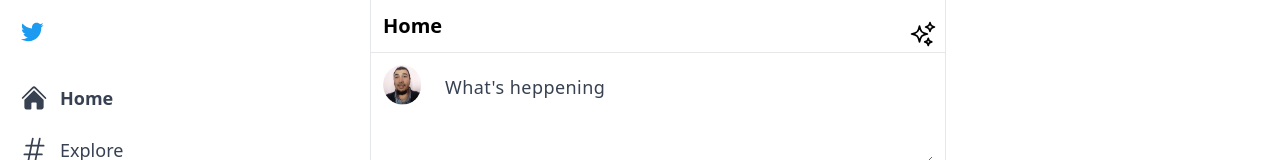
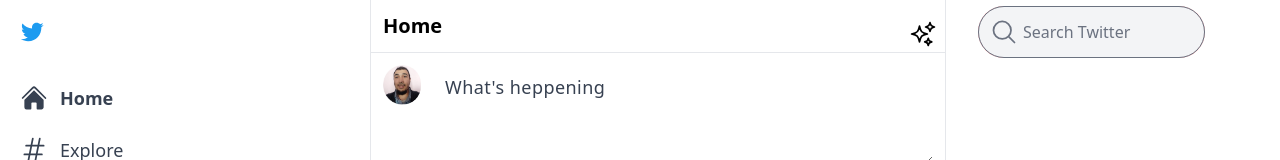
Before and after one commit to frontendprof/next-twitter-app, a Next.js app: page / in a window 1280 px wide. Shown: the top 160 px of the page. Built offline with nearby package versions, Linux system fonts and the light colour scheme.

Commit message:
widget component search bar

```diff
--- /dev/null
+++ b/components/Widgets.jsx
@@ -0,0 +1,18 @@
+import { MagnifyingGlassIcon } from '@heroicons/react/24/outline';
+
+export default function Widgets() {
+  return (
+    <div className="xl:w-[600px] hidden lg:inline ml-8 space-y-5">
+      <div className="w-[90%] xl:w-[75%] sticky top-0 bg-white py-1.5 z-50 ">
+        <div className="flex items-center p-3 rounded-full bg-red-300 relative">
+          <MagnifyingGlassIcon className="h-7 z-50 text-gray-500" />
+          <input
+            type="text"
+            placeholder="Search Twitter"
+            className="absolute inset-0 rounded-full pl-11 border-gray-500 text-gray-700 focus:shadow-lg focus:bg-white bg-gray-100"
+          />
+        </div>
+      </div>
+    </div>
+  );
+}
--- a/pages/index.js
+++ b/pages/index.js
@@ -1,6 +1,7 @@
 import Head from 'next/head';
 import Feed from '../components/Feed';
 import Sidebar from '../components/Sidebar';
+import Widgets from '../components/Widgets';
 
 export default function Home() {
   return (
@@ -19,6 +20,7 @@
         <Feed />
 
         {/* Widgets */}
+        <Widgets />
 
         {/* Modal */}
       </main>
```
